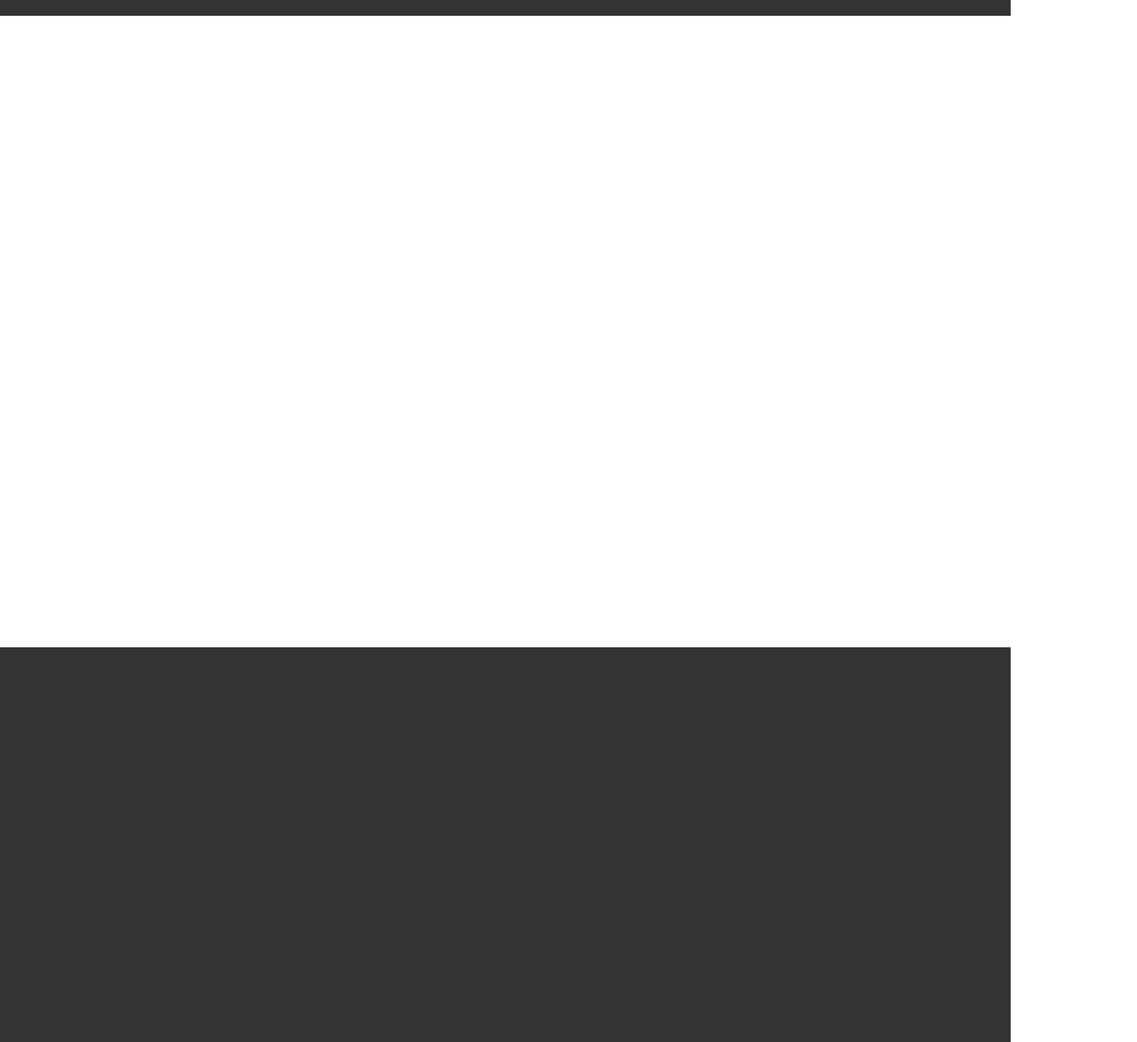
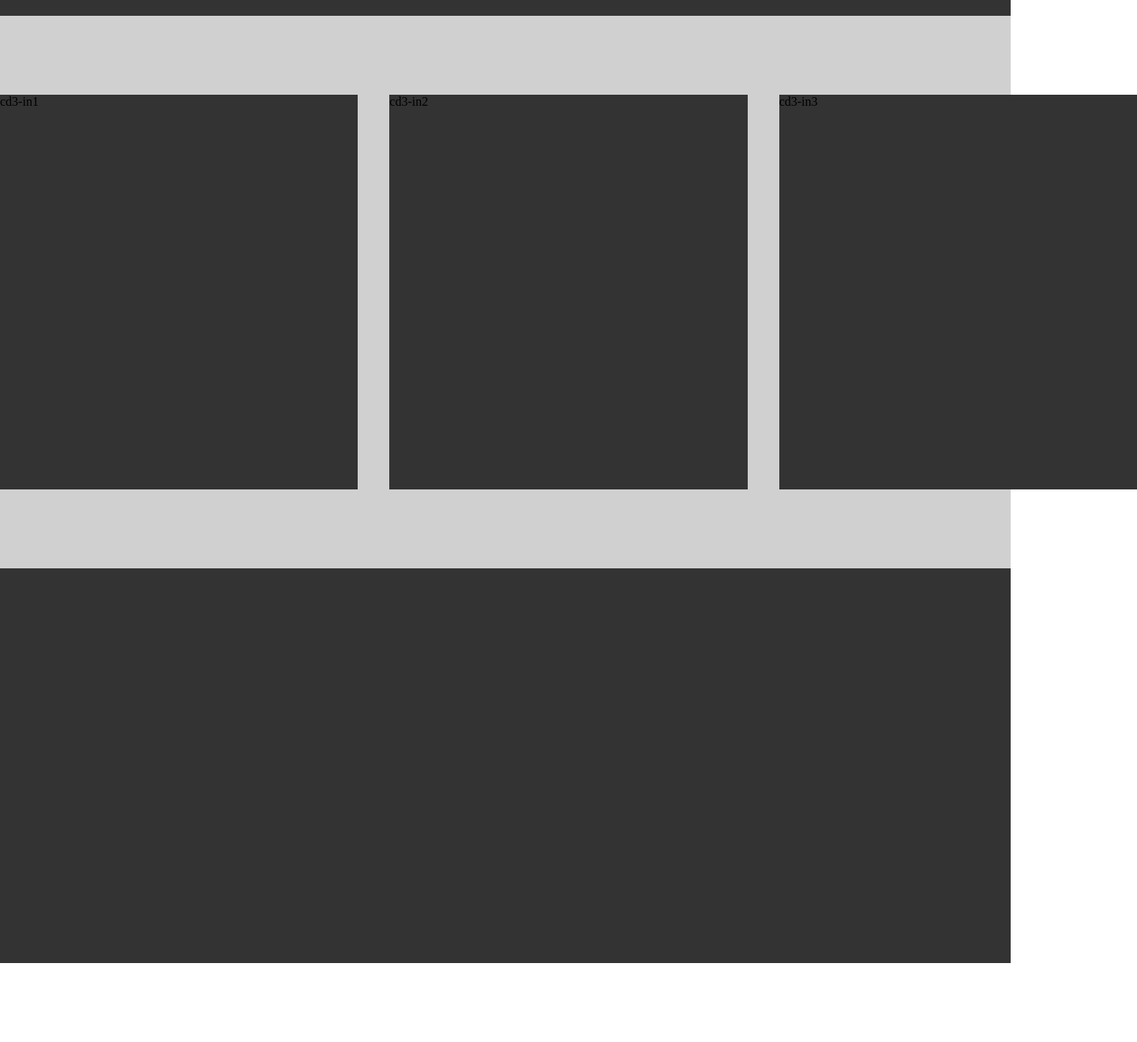
Before and after one commit to khjsbs324/Responsive, a plain HTML site: page ex3/index.html in a window 1280 px wide. Shown: the part 80-1400 px from the top of the page at 79% size, 1440 px wide, since content can reach past the window. After the commit the page ends 1300 px from the top, so only its background shows below. Drawn offline with Linux system fonts and the light colour scheme.

Commit message:
3일차 반응형

```diff
--- a/ex3/index.html
+++ b/ex3/index.html
@@ -9,8 +9,17 @@
     <link rel="stylesheet" href="media.css">
 </head>
 <body>
-    <header></header>
-    <main></main>
-    <footer></footer>
+    <header class="tr-5"></header>
+    <main>
+        <!-- section1 / card3 -->
+        <section class="s1-cd3">
+            <div class="s1-cd3-con container">
+                <div class="cd3-in cd3-in1">cd3-in1</div>
+                <div class="cd3-in cd3-in2">cd3-in2</div>
+                <div class="cd3-in cd3-in3">cd3-in3</div>
+            </div>
+        </section>
+    </main>
+    <footer class="tr-5"></footer>
 </body>
 </html>
--- a/ex3/media.css
+++ b/ex3/media.css
@@ -2,8 +2,12 @@
 /* (포트폴리오)화면이 길어야 예뻐서 320*720 */
 /* 0 ~ 320 */
 @media  screen and (max-width: 320px) {
-        header {
-            height: 80px;
-            background-color: #8d8d8d;
+    header {
+        height: 80px;
+        background-color: #8d8d8d;
+    }
+    footer {
+        height: 210px;
+        background-color: #8d8d8d;
     }
 }
--- a/ex3/style.css
+++ b/ex3/style.css
@@ -1,14 +1,28 @@
 /* Component */
-.trsi03{transition: 0.3s;}
-.trsi05{transition: 0.5s;}
-.trsi07{transition: 0.7s;}
+.tr-3{transition: 0.3s;}
+.tr-5{transition: 0.5s;}
+.tr-7{transition: 0.7s;}
+.container {
+    width: 1440px;
+    margin-left: auto; margin-right: auto;
+}
 
 header {
     height: 100px;
     background-color: #333;
 }
-main {
-    height: 100vh;
+.s1-cd3 {
+    background-color: #d1d0d0;
+    padding-top: 100px;
+    padding-bottom: 100px;
+}
+.s1-cd3-con {
+    display: flex; gap: 40px;
+}
+.cd3-in {
+    background-color: #333;
+    height: 500px;
+    flex-grow: 1; flex-basis: 0;
 }
 footer {
     height: 500px;
```
